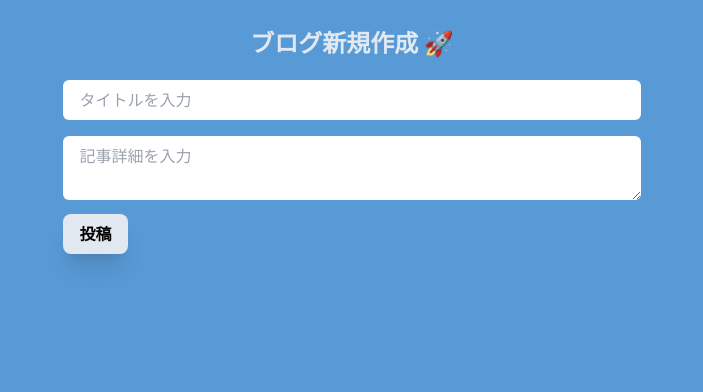
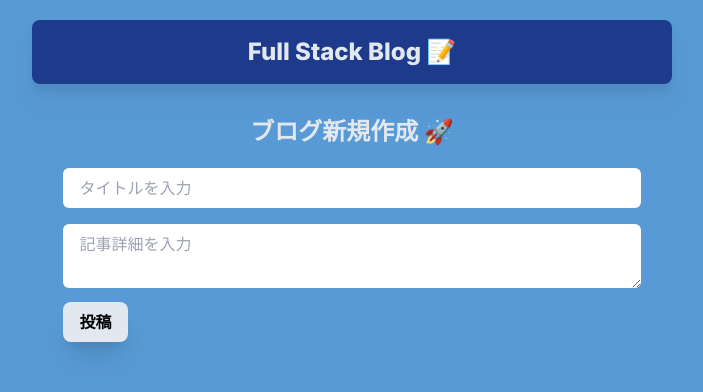
Before and after one commit to sc30gsw/fullstack-blog-yt, a Next.js app: page /blog/add in a window 1280 px wide. Shown: the top 392 px of the page, without its empty margins (288-991 px from the left). Built offline with nearby package versions, Linux system fonts and the light colour scheme.

Commit message:
共通レイアウト化

```diff
--- a/app/layout.tsx
+++ b/app/layout.tsx
@@ -2,6 +2,7 @@ import './globals.css'
 
 import type { Metadata } from 'next'
 import { Inter } from 'next/font/google'
+import Link from 'next/link'
 import React from 'react'
 
 const inter = Inter({ subsets: ['latin'] })
@@ -18,7 +19,16 @@ export default function RootLayout({
 }) {
   return (
     <html lang="ja">
-      <body className={inter.className}>{children}</body>
+      <body className={inter.className}>
+        <div className="md:w-2/4 sm:w-3/4 m-auto p-4 my-5 rounded-lg bg-blue-900 drop-shadow-xl">
+          <h1 className="text-slate-200 text-center text-2xl font-extrabold">
+            <Link href="/" className="cursor-pointer">
+              Full Stack Blog 📝
+            </Link>
+          </h1>
+        </div>
+        {children}
+      </body>
     </html>
   )
 }
--- a/app/page.tsx
+++ b/app/page.tsx
@@ -17,20 +17,14 @@ const Home = async () => {
 
   return (
     <main className="w-full h-full">
-      <div className="md:w-2/4 sm:w-3/4 m-auto p-4 my-5 rounded-lg bg-blue-900 drop-shadow-xl">
-        <h1 className="text-slate-200 text-center text-2xl font-extrabold">
-          Full Stack Blog 📝
-        </h1>
-      </div>
       <div className="flex my-5">
         <Link
           href={'/blog/add'}
-          className=" md:w-1/6 sm:w-2/4 text-center rounded-md p-2 m-auto bg-slate-300 font-semibold"
+          className=" md:w-1/6 sm:w-2/4 text-center rounded-md p-2 m-auto bg-slate-300 font-semibold hover:bg-gray-400 transition-all duration-300"
         >
           ブログ新規作成
         </Link>
       </div>
-
       {posts.map((post: Post) => (
         <div
           key={post.id}
```
